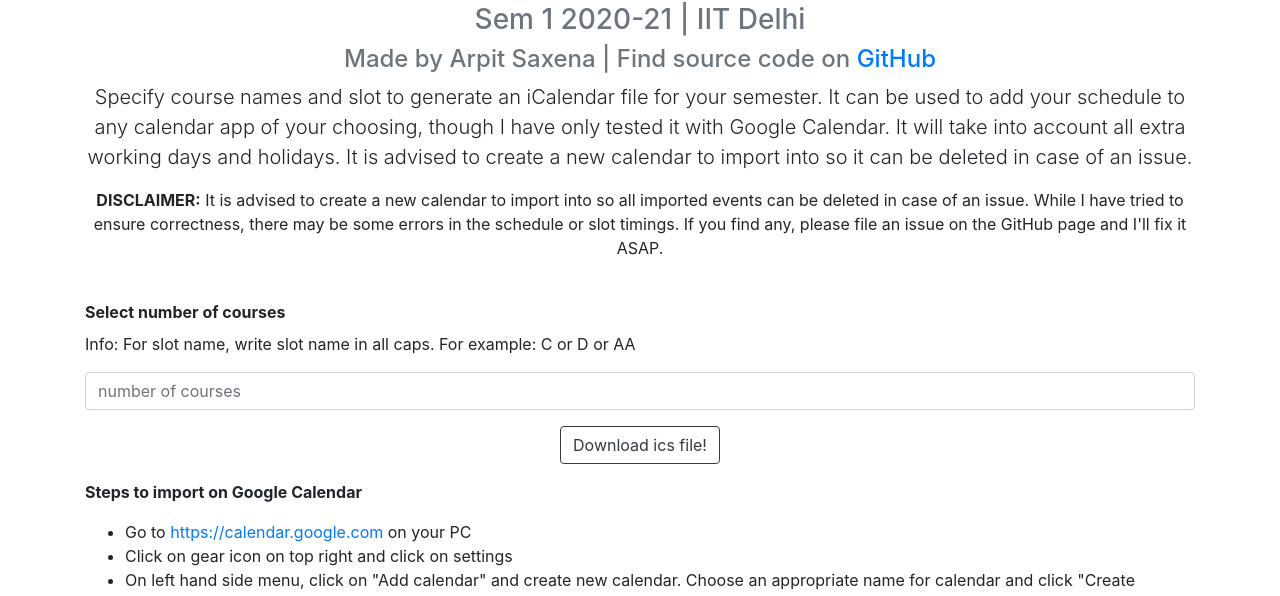
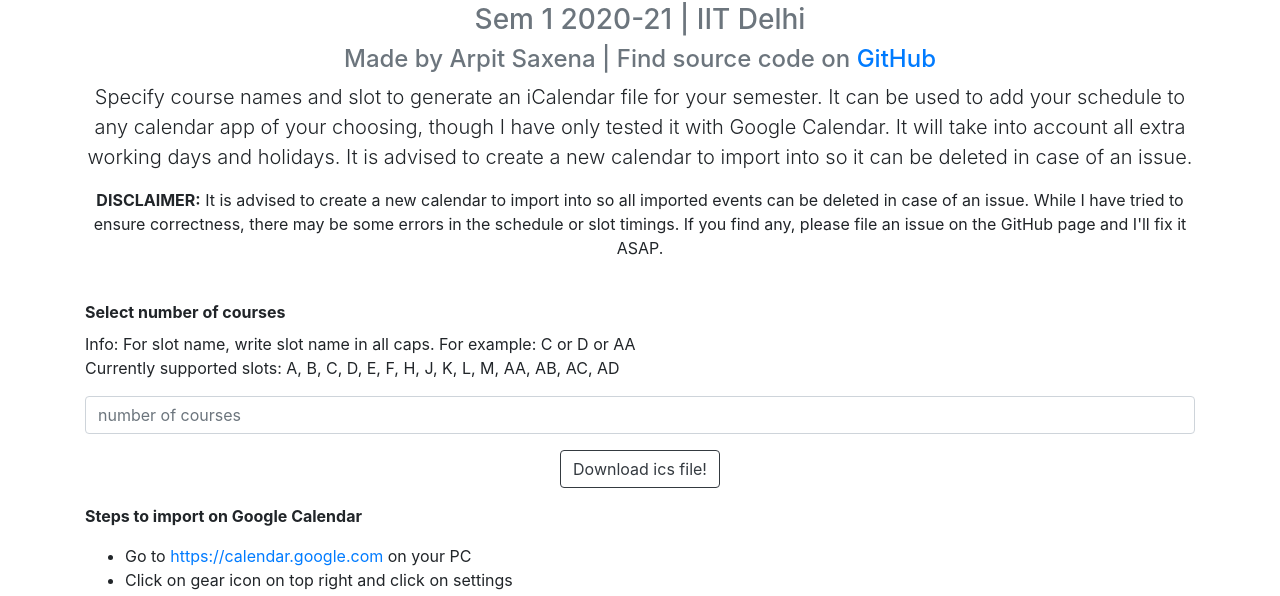
Before and after one commit to arpit-saxena/schedule-maker, a website: page docs/index.html in a window 1280 px wide. Shown: the part 193-789 px from the top of the page. Drawn offline with nearby package versions, Linux system fonts and the light colour scheme; no server answers.

Commit message:
Explicitly state all supported slots

```diff
--- a/docs/index.html
+++ b/docs/index.html
@@ -33,7 +33,10 @@
             <form id="slots-form">
                 <div class="form-group">
                     <b><label for="num-courses">Select number of courses</label></b>
-                    <p>Info: For slot name, write slot name in all caps. For example: C or D or AA</p>
+                    <p>
+                        Info: For slot name, write slot name in all caps. For example: C or D or AA <br>
+                        Currently supported slots: A, B, C, D, E, F, H, J, K, L, M, AA, AB, AC, AD
+                    </p>
                     <input id="num-courses" type="number" class="form-control" placeholder="number of courses" required>
                 </div>
 
```
